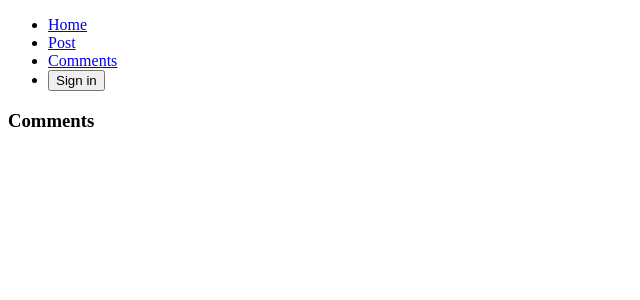
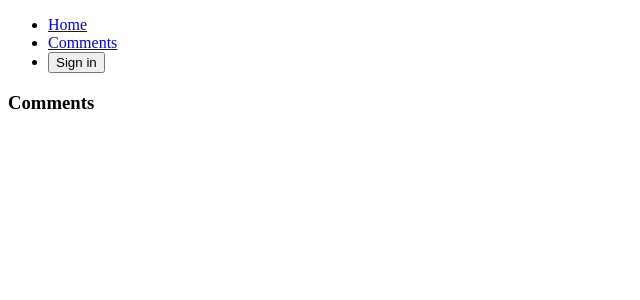
Before and after one commit to Parjoona/advanced-testing-react, a React (Create React App) app: page /comments in a window 1280 px wide. Shown: the top 300 px of the page, without its empty margins (0-640 px from the left). Built offline with nearby package versions, Linux system fonts and the light colour scheme.

Commit message:
fixed header post button & added boilerplate for middleware async

```diff
--- a/src/Components/Header/Header.js
+++ b/src/Components/Header/Header.js
@@ -10,9 +10,11 @@ class Header extends Component {
         <li>
           <Link to='/'>Home</Link>
         </li>
-        <li>
-          <Link to='/post'>Post</Link>
-        </li>
+        {this.props.auth &&
+          <li>
+            <Link to='/post'>Post</Link>
+          </li>
+        }
         <li>
           <Link to="/comments">Comments</Link>
         </li>
--- /dev/null
+++ b/src/Middlewares/async.js
@@ -0,0 +1,3 @@
+export default ({ dispatch }) => (next) => (action) => {
+
+}
```
